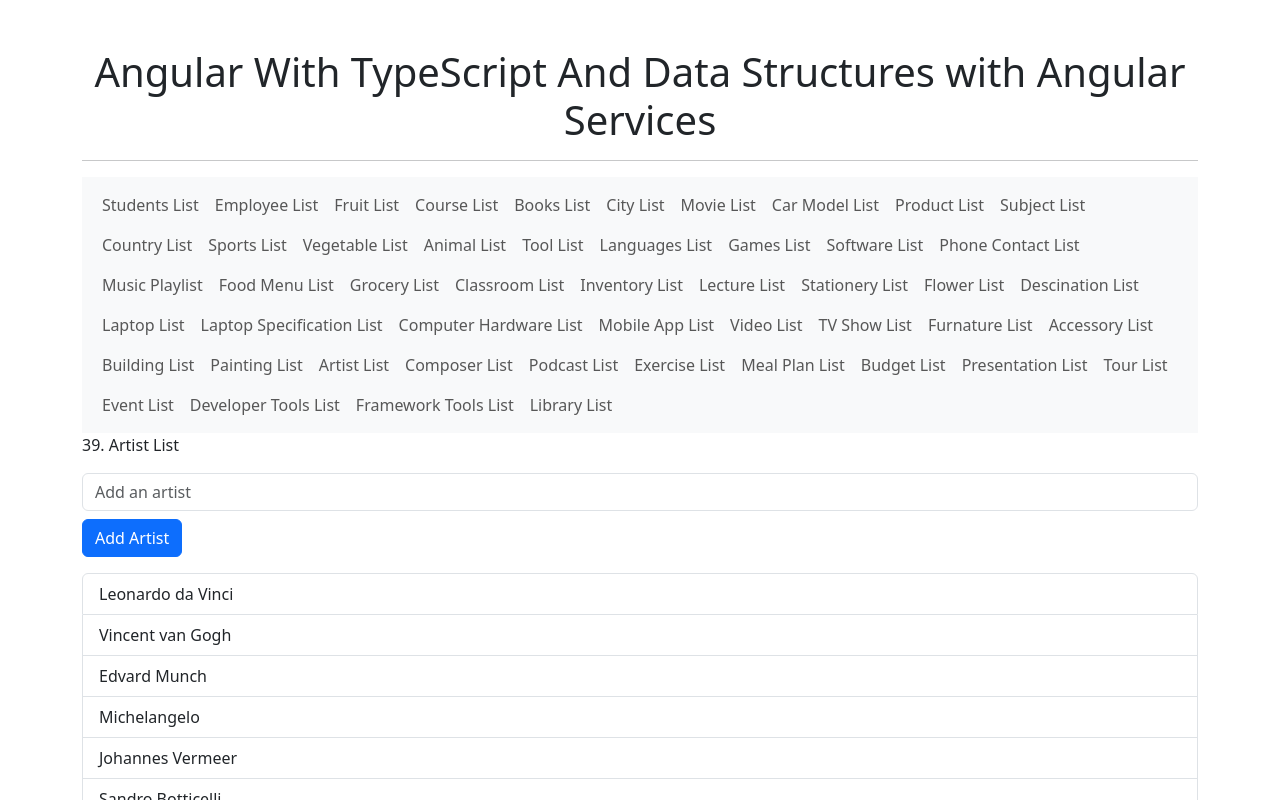
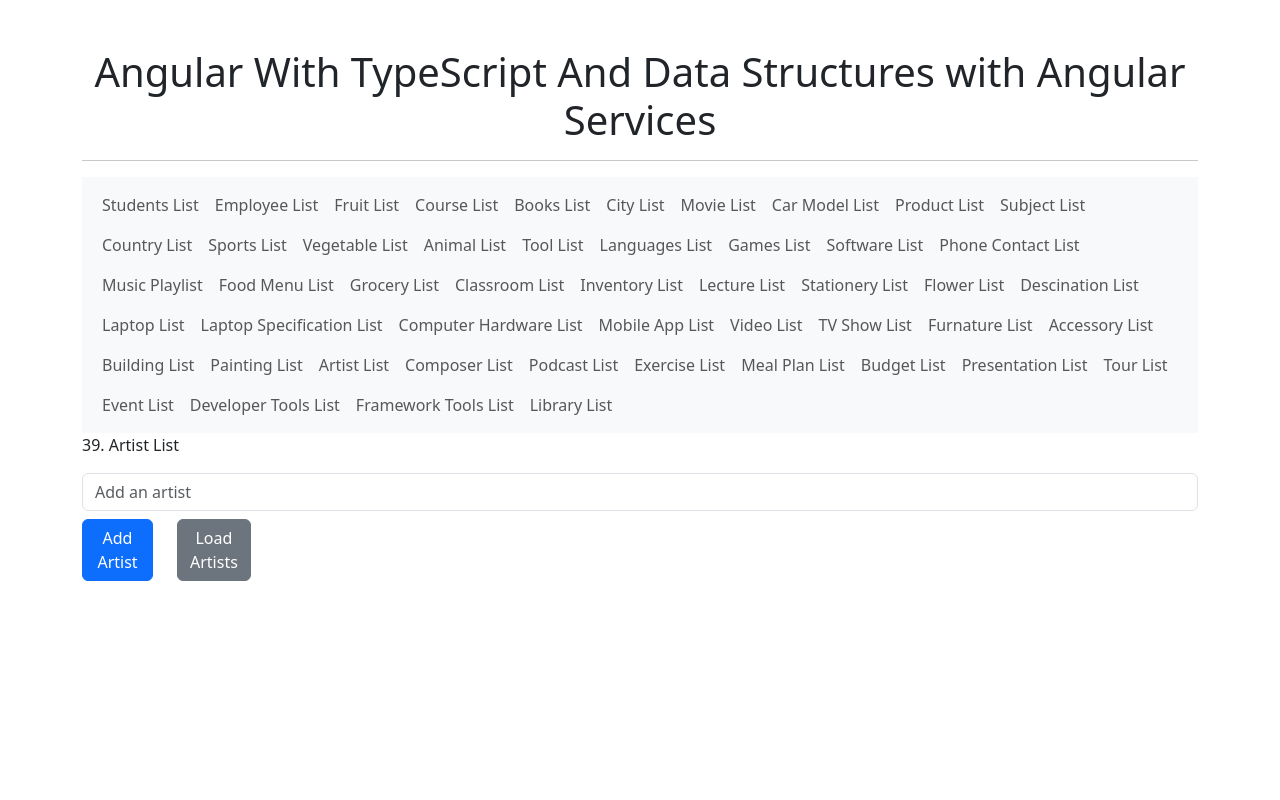
Before and after one commit to muningg/Angular_With_TypeScript_And_Data_Structures, an Angular app: page /artist-list in a window 1280 px wide. Shown: the top 800 px of the page. Built offline with nearby package versions, Linux system fonts and the light colour scheme.

Commit message:
feat(artist-list-service): add service to load artist list

```diff
--- a/src/app/components/artist-list/artist-list.component.html
+++ b/src/app/components/artist-list/artist-list.component.html
@@ -1,8 +1,14 @@
 <p>39. Artist List</p>
 <input type="text" class="form-control" [(ngModel)]="newArtist" placeholder="Add an artist" />
 
-<button class="btn btn-primary mt-2" (click)="addArtist()">Add Artist</button>
-
+<div class="row">
+  <div class="col-sm-1">
+    <button class="btn btn-primary mt-2" (click)="addArtist()">Add Artist</button>
+  </div>
+  <div class="col-sm-1">
+    <button class="btn btn-secondary mt-2" (click)="provideArtistsList()">Load Artists</button>
+  </div>
+</div>
 <ul class="mt-3 list-group">
   <li class="list-group-item" *ngFor="let artist of artists">
     {{artist}}
--- a/src/app/components/artist-list/artist-list.component.ts
+++ b/src/app/components/artist-list/artist-list.component.ts
@@ -1,4 +1,5 @@
 import { Component } from '@angular/core';
+import { ArtistListService } from './artist-list.service';
 
 @Component({
   selector: 'app-artist-list',
@@ -6,14 +7,17 @@ import { Component } from '@angular/core';
   styleUrl: './artist-list.component.css'
 })
 export class ArtistListComponent {
-  artists: string[] = ['Leonardo da Vinci', 'Vincent van Gogh', 'Edvard Munch', 'Michelangelo', 'Johannes Vermeer', 'Sandro Botticelli', 'Pablo Picasso', 'Paul Gauguin', 'Gustav Klimt', 'Egon Schiele'];
+  artists: string[] = [];
   newArtist: string = '';
+  constructor(private artistListService: ArtistListService) { }
 
   addArtist() {
     if (this.newArtist.trim()) {
-      this.artists.push(this.newArtist);
+      this.artistListService.addArtist(this.newArtist);
       this.newArtist = '';
     }
   }
-
+  provideArtistsList() {
+    this.artists = this.artistListService.loadArtists();
+  }
 }
--- /dev/null
+++ b/src/app/components/artist-list/artist-list.service.ts
@@ -0,0 +1,18 @@
+import { Injectable } from '@angular/core';
+
+@Injectable({
+  providedIn: 'root'
+})
+export class ArtistListService {
+  private artists: string[] = [
+    'Leonardo da Vinci', 'Vincent van Gogh', 'Edvard Munch', 'Michelangelo', 'Johannes Vermeer', 'Sandro Botticelli', 'Pablo Picasso', 'Paul Gauguin', 'Gustav Klimt', 'Egon Schiele'
+  ];
+
+  loadArtists() {
+    return this.artists;
+  }
+
+  addArtist(artist: string) {
+    this.artists.push(artist);
+  }
+}
```
Also changed, not shown: 1 other file (tests, documents, lock files or other folders).
